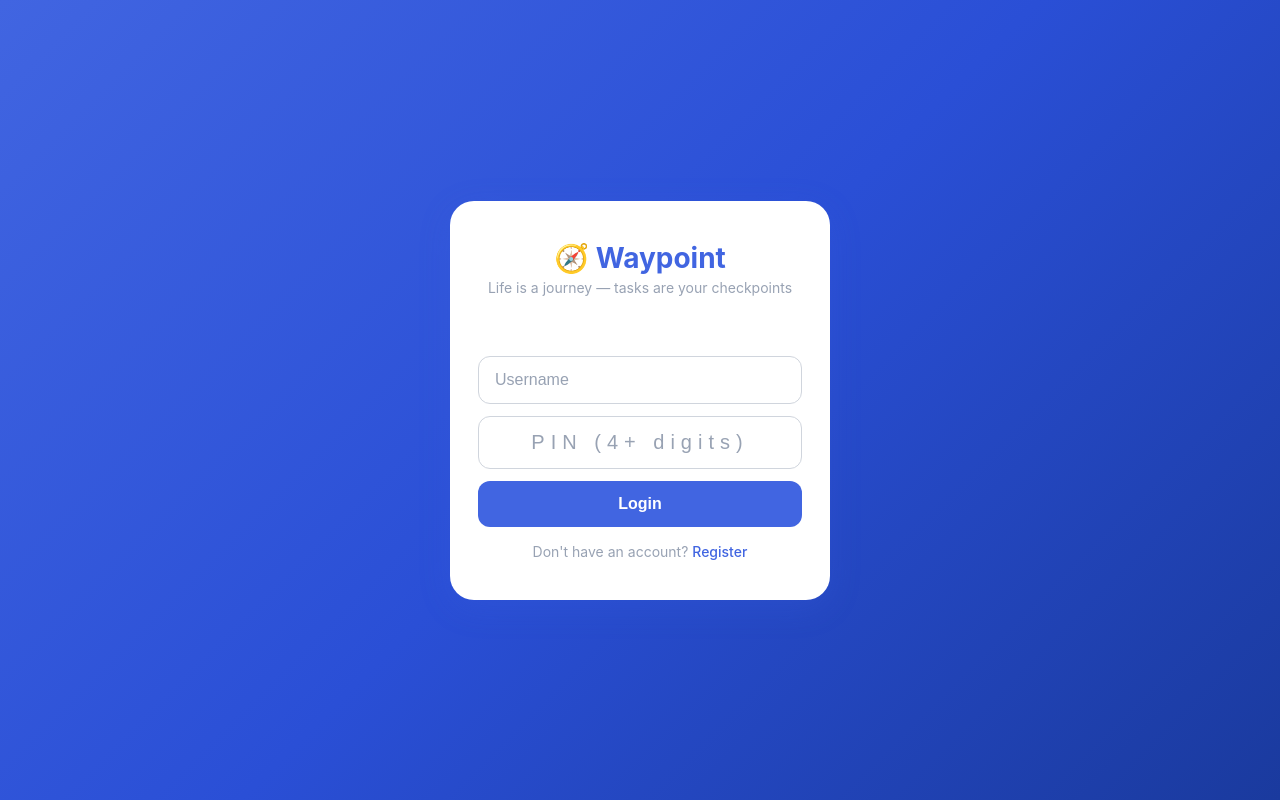
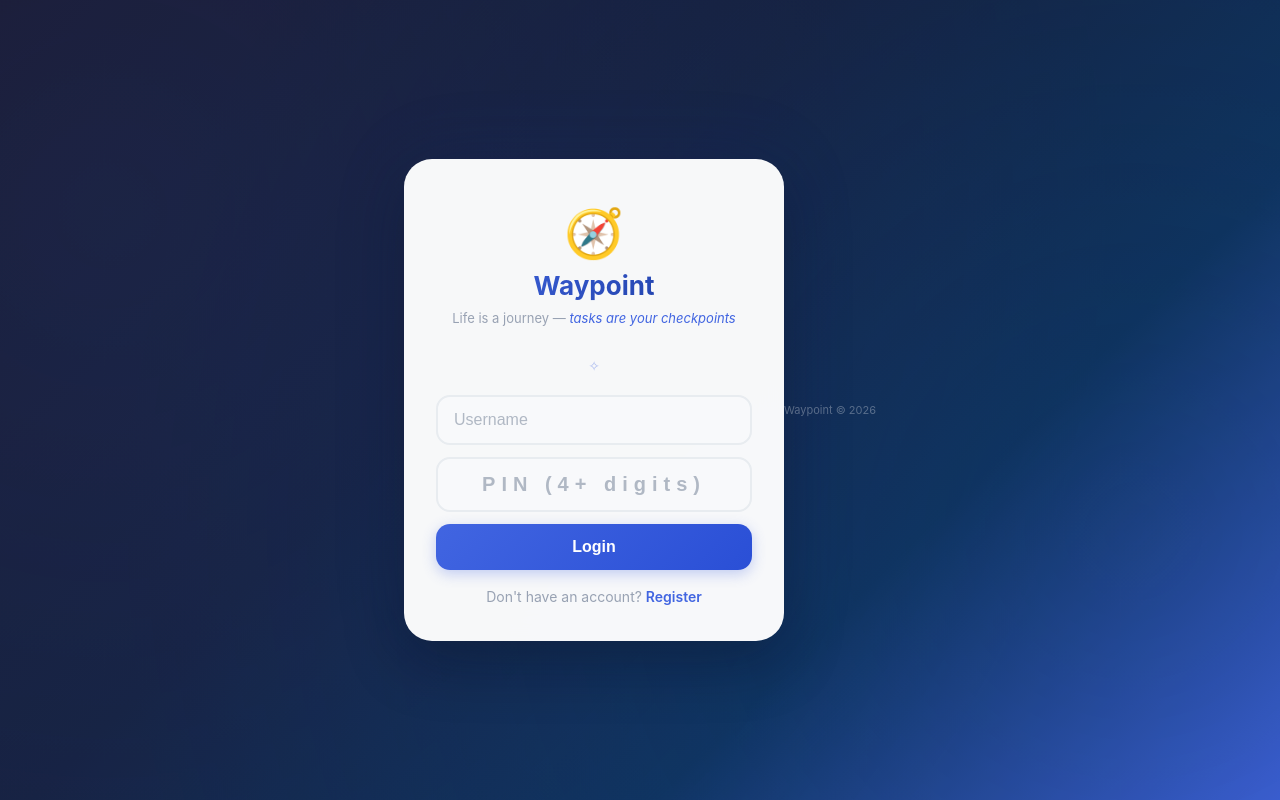
Before and after one commit to notpopimp/taskremind, a Python web app: template templates/login.html in a window 1280 px wide. Run offline with Jinja, Linux system fonts and the light colour scheme; the template is opened without the code that fills it, so the values that code supplies are empty.

Commit message:
Beautify login page: darker gradient, ambient animation, glass card, gradient text, refined inputs

```diff
--- a/templates/login.html
+++ b/templates/login.html
@@ -11,71 +11,161 @@
         * { margin: 0; padding: 0; box-sizing: border-box; }
         body {
             font-family: -apple-system, BlinkMacSystemFont, 'Segoe UI', Roboto, sans-serif;
-            background: linear-gradient(135deg, #4165e1 0%, #2a4fd6 50%, #1a3a9e 100%);
+            background: linear-gradient(135deg, #1a1a2e 0%, #16213e 40%, #0f3460 70%, #4165e1 100%);
             min-height: 100vh;
             display: flex;
             align-items: center;
             justify-content: center;
             color: #1a1a2e;
+            position: relative;
+            overflow: hidden;
+        }
+        body::before {
+            content: '';
+            position: fixed;
+            top: -50%;
+            left: -50%;
+            width: 200%;
+            height: 200%;
+            background: radial-gradient(circle at 30% 40%, rgba(65,101,225,0.1) 0%, transparent 50%),
+                        radial-gradient(circle at 70% 60%, rgba(15,52,96,0.2) 0%, transparent 50%);
+            animation: ambient 8s ease-in-out infinite alternate;
+        }
+        @keyframes ambient {
+            0% { transform: translate(0, 0); }
+            100% { transform: translate(-20px, -30px); }
         }
         .card {
-            background: white;
-            border-radius: 24px;
-            padding: 40px 28px;
+            background: rgba(255,255,255,0.97);
+            backdrop-filter: blur(20px);
+            border-radius: 28px;
+            padding: 44px 32px 36px;
             width: 90%;
             max-width: 380px;
-            box-shadow: 0 8px 32px rgba(65,101,225,0.2);
+            box-shadow: 0 20px 60px rgba(0,0,0,0.3), 0 0 80px rgba(65,101,225,0.1);
+            position: relative;
+            z-index: 1;
         }
-        h1 { font-size: 28px; text-align: center; margin-bottom: 4px; color: #4165e1; }
-        .sub { text-align: center; color: #98a2b3; font-size: 14px; margin-bottom: 28px; }
+        .logo-wrap {
+            text-align: center;
+            margin-bottom: 8px;
+        }
+        .logo-icon {
+            font-size: 48px;
+            display: block;
+            margin-bottom: 8px;
+        }
+        h1 {
+            font-size: 26px;
+            text-align: center;
+            font-weight: 700;
+            background: linear-gradient(135deg, #4165e1, #1a3a9e);
+            -webkit-background-clip: text;
+            -webkit-text-fill-color: transparent;
+            background-clip: text;
+            margin-bottom: 4px;
+        }
+        .sub {
+            text-align: center;
+            color: #98a2b3;
+            font-size: 13px;
+            margin-bottom: 28px;
+            line-height: 1.4;
+        }
+        .sub em {
+            font-style: italic;
+            color: #4165e1;
+        }
+        .divider {
+            text-align: center;
+            margin-bottom: 20px;
+            position: relative;
+        }
+        .divider::after {
+            content: '✧';
+            color: #4165e1;
+            font-size: 14px;
+            opacity: 0.4;
+        }
         input {
             width: 100%;
             padding: 14px 16px;
-            border: 1px solid #d0d5dd;
-            border-radius: 12px;
-            background: white;
+            border: 2px solid #e8ecf0;
+            border-radius: 14px;
+            background: #f8f9fb;
             color: #1a1a2e;
             font-size: 16px;
             margin-bottom: 12px;
             outline: none;
-            transition: border 0.2s;
+            transition: all 0.2s;
         }
-        input:focus { border-color: #4165e1; }
-        input::placeholder { color: #98a2b3; }
+        input:focus {
+            border-color: #4165e1;
+            background: white;
+            box-shadow: 0 0 0 4px rgba(65,101,225,0.1);
+        }
+        input::placeholder { color: #b0b8c4; }
         .btn {
             width: 100%;
             padding: 14px;
             border: none;
-            border-radius: 12px;
+            border-radius: 14px;
             font-size: 16px;
             font-weight: 600;
             cursor: pointer;
-            transition: opacity 0.2s;
+            transition: all 0.2s;
         }
-        .btn-primary { background: #4165e1; color: white; }
-        .btn-primary:hover { opacity: 0.9; }
+        .btn-primary {
+            background: linear-gradient(135deg, #4165e1, #2a4fd6);
+            color: white;
+            box-shadow: 0 4px 14px rgba(65,101,225,0.3);
+        }
+        .btn-primary:hover {
+            transform: translateY(-1px);
+            box-shadow: 0 6px 20px rgba(65,101,225,0.4);
+        }
+        .btn-primary:active { transform: translateY(0); }
+        .btn-primary:disabled { opacity: 0.6; transform: none; }
         .btn-secondary {
             background: transparent;
             color: #4165e1;
-            border: 1px solid #4165e1;
-            margin-top: 8px;
+            border: 2px solid #4165e1;
+            margin-top: 10px;
         }
+        .btn-secondary:hover { background: rgba(65,101,225,0.05); }
         .error {
             color: #e53935;
             font-size: 13px;
             text-align: center;
             margin-bottom: 12px;
             min-height: 20px;
+            background: rgba(229,57,53,0.08);
+            padding: 8px 12px;
+            border-radius: 10px;
+            display: none;
         }
-        .toggle { text-align: center; margin-top: 16px; font-size: 14px; color: #98a2b3; }
-        .toggle a { color: #4165e1; text-decoration: none; cursor: pointer; font-weight: 500; }
-        .pin-input { letter-spacing: 6px; font-size: 20px; text-align: center; }
+        .error.show { display: block; }
+        .toggle { text-align: center; margin-top: 18px; font-size: 14px; color: #98a2b3; }
+        .toggle a { color: #4165e1; text-decoration: none; cursor: pointer; font-weight: 600; }
+        .pin-input { letter-spacing: 6px; font-size: 20px; text-align: center; font-weight: 600; }
+        .footer-text {
+            text-align: center;
+            margin-top: 20px;
+            font-size: 11px;
+            color: rgba(255,255,255,0.3);
+            position: relative;
+            z-index: 1;
+        }
     </style>
 </head>
 <body>
     <div class="card">
-        <h1>🧭 Waypoint</h1>
-        <p class="sub">Life is a journey — tasks are your checkpoints</p>
+        <div class="logo-wrap">
+            <span class="logo-icon">🧭</span>
+            <h1>Waypoint</h1>
+        </div>
+        <p class="sub">Life is a journey — <em>tasks are your checkpoints</em></p>
+        <div class="divider"></div>
         <div class="error" id="error"></div>
         <form id="authForm">
             <input type="text" id="username" placeholder="Username" autocomplete="username" required>
@@ -87,6 +177,7 @@
             <a id="toggleLink">Register</a>
         </div>
     </div>
+    <div class="footer-text">Waypoint © 2026</div>
 
     <script>
         let isLogin = true;
@@ -96,12 +187,16 @@
         const toggleLink = document.getElementById('toggleLink');
         const toggleText = document.getElementById('toggleText');
 
+        function setError(msg) {
+            errorEl.textContent = msg;
+            errorEl.classList.toggle('show', !!msg);
+        }
         toggleLink.addEventListener('click', () => {
             isLogin = !isLogin;
             authBtn.textContent = isLogin ? 'Login' : 'Register';
             toggleText.textContent = isLogin ? "Don't have an account?" : "Already have an account?";
             toggleLink.textContent = isLogin ? 'Register' : 'Login';
-            errorEl.textContent = '';
+            setError('');
         });
 
         form.addEventListener('submit', async (e) => {
@@ -109,12 +204,12 @@
             const username = document.getElementById('username').value.trim();
             const pin = document.getElementById('pin').value;
             if (!username || pin.length < 4) {
-                errorEl.textContent = 'Username and PIN (4+ digits) required';
+                setError('Username and PIN (4+ digits) required');
                 return;
             }
             authBtn.disabled = true;
             authBtn.textContent = 'Loading...';
-            errorEl.textContent = '';
+            setError('');
 
             const endpoint = isLogin ? '/api/login' : '/api/register';
             const data = JSON.stringify({ username, pin });
@@ -130,7 +225,7 @@
                 }
                 window.location.href = '/';
             } catch (err) {
-                errorEl.textContent = err.message;
+                setError(err.message);
             } finally {
                 authBtn.disabled = false;
                 authBtn.textContent = isLogin ? 'Login' : 'Register';
```
